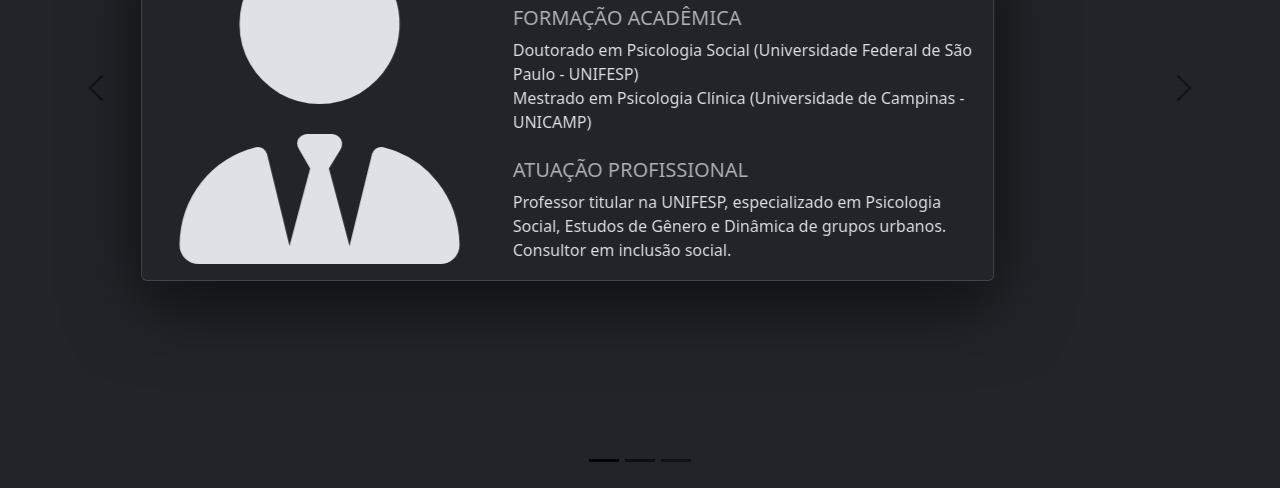
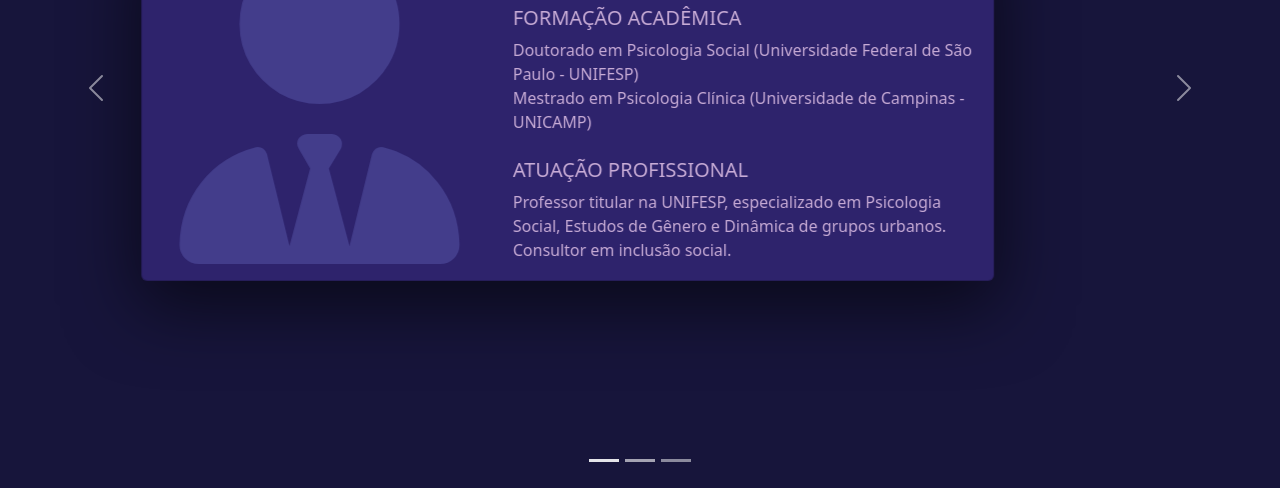
Before and after one commit to SamuelOliveiraMatias/Ag-15, a website: page index.html in a window 1280 px wide. Shown: the part 312-800 px from the top of the page. Drawn offline with nearby package versions, Linux system fonts and the light colour scheme.

Commit message:
Add files via upload

```diff
--- a/assets/sass/card.scss
+++ b/assets/sass/card.scss
@@ -9,7 +9,9 @@
 }
 
 .card {
+    color: $sixth;
     will-change: transform;
+    background-color: $seventh;
     transform-style: preserve-3d;
     transition: transform 0.1s ease;
     box-shadow: $first 0px 22px 70px 4px;
@@ -27,6 +29,13 @@
 
 .fa-user-tie {
     font-size: 20rem;
+
+    color: $eighth;
+    transition: all 0.3s ease-in-out;
+
+    &:hover {
+        color: $sixth;
+    }
 }
 
 .navbar {
--- a/assets/sass/global.scss
+++ b/assets/sass/global.scss
@@ -2,6 +2,10 @@
 
 * {
     transition: all 0.3s ease-in-out;
+}
+
+body {
+    background-color: $ninth;
 }
 
 ::-webkit-scrollbar {
--- a/assets/sass/variables.scss
+++ b/assets/sass/variables.scss
@@ -3,3 +3,7 @@
 $third: rgb(60, 60, 60);
 $fourth: rgb(75, 75, 75);
 $fifth: rgb(104, 104, 104);
+$sixth: #C8ACD6;
+$seventh: #2E236C;
+$eighth: #433D8B;
+$ninth: #17153B;
--- a/index.html
+++ b/index.html
@@ -14,17 +14,18 @@
     <link rel="stylesheet" href="https://cdn.jsdelivr.net/npm/bootstrap@5.3.3/dist/css/bootstrap.min.css">
     <link rel="stylesheet" href="https://cdnjs.cloudflare.com/ajax/libs/font-awesome/6.6.0/css/all.min.css">
     <link rel="stylesheet" href="https://cdn.jsdelivr.net/npm/bootstrap-icons@1.11.3/font/bootstrap-icons.min.css">
-    <link rel="stylesheet" href="assets/css/main.css">
+    <link rel="stylesheet" href="assets/css/main.min.css">
     <title>Docentes</title>
 </head>
 
-<body data-bs-theme="dark">
+<body>
 
     <nav class="navbar navbar-expand-lg fixed-top">
         <div class="container-fluid d-flex align-items-center justify-content-center">
             <h1 class=" card navbar-brand text-uppercase fs-1 fw-bold h1 p-2 px-4 border-bottom border-secondary
             opacity-75 d-flex align-items-center justify-content-center flex-row" href="index.html">
                 Doc
+
                 <i class="fa-solid fa-user-tie my-3 fs-md-3 fs-2"></i>
 
                 ntes
@@ -60,7 +61,7 @@
                                     <div class="card-body">
                                         <h2 class="card-title h2 text-uppercase">Dr. Carlos Silva Martins</h2>
 
-                                        <h5 class="card-subtitle text-body-secondary text-uppercase mt-4 mb-2">Formação
+                                        <h5 class="card-subtitle text-uppercase mt-4 mb-2">Formação
                                             acadêmica
                                         </h5>
 
@@ -71,7 +72,7 @@
                                             Campinas - UNICAMP)
                                         </p>
 
-                                        <h5 class="card-subtitle text-body-secondary text-uppercase mt-4 mb-2">Atuação
+                                        <h5 class="card-subtitle text-uppercase mt-4 mb-2">Atuação
                                             profissional
                                         </h5>
 
@@ -99,7 +100,7 @@
                                     <div class="card-body">
                                         <h2 class="card-title h2 text-uppercase">Prof.ª Ana Luíza Costa Pereira</h2>
 
-                                        <h5 class="card-subtitle text-body-secondary text-uppercase mt-4 mb-2">Formação
+                                        <h5 class="card-subtitle text-uppercase mt-4 mb-2">Formação
                                             acadêmica
                                         </h5>
 
@@ -109,7 +110,7 @@
                                         <p class="card-text m-0 p-0">Mestrado em Educação (Universidade Federal de Minas
                                             Gerais - UFMG)</p>
 
-                                        <h5 class="card-subtitle text-body-secondary text-uppercase mt-4 mb-2">Atuação
+                                        <h5 class="card-subtitle text-uppercase mt-4 mb-2">Atuação
                                             profissional
                                         </h5>
 
@@ -136,7 +137,7 @@
                                     <div class="card-body">
                                         <h2 class="card-title h2 text-uppercase">Dr. Felipe Souza Ribeiro</h2>
 
-                                        <h5 class="card-subtitle text-body-secondary text-uppercase mt-4 mb-2">Formação
+                                        <h5 class="card-subtitle text-uppercase mt-4 mb-2">Formação
                                             acadêmica
                                         </h5>
 
@@ -146,7 +147,7 @@
                                         <p class="card-text m-0 p-0">Mestrado em Ciências da Computação (Universidade
                                             Estadual de Campinas - UNICAMP)</p>
 
-                                        <h5 class="card-subtitle text-body-secondary text-uppercase mt-4 mb-2">Atuação
+                                        <h5 class="card-subtitle text-uppercase mt-4 mb-2">Atuação
                                             profissional
                                         </h5>
 
```
Also changed, not shown: assets/css/main.css, assets/css/main.min.css, package.json (line endings or trailing spaces), 3 other files.
